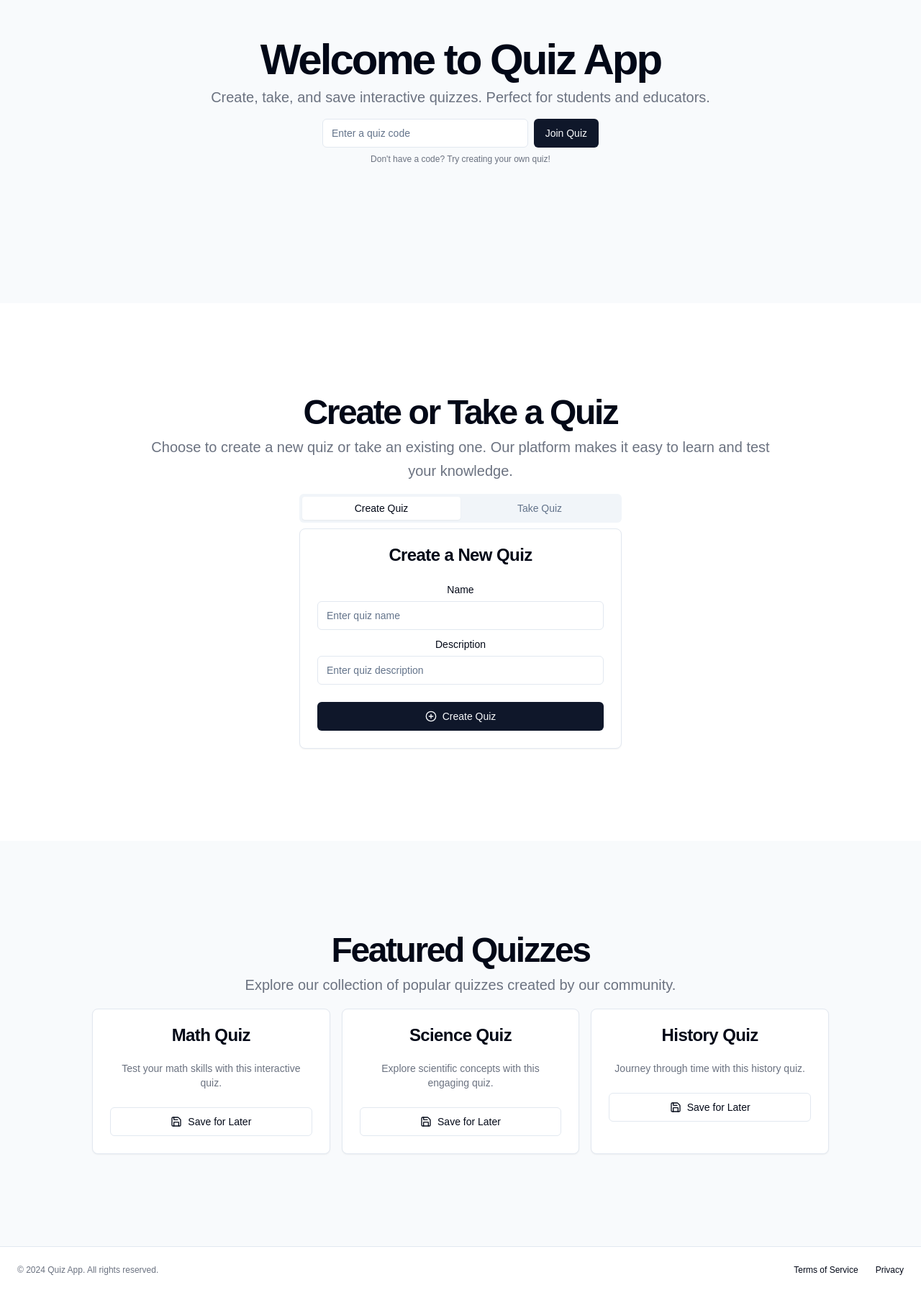
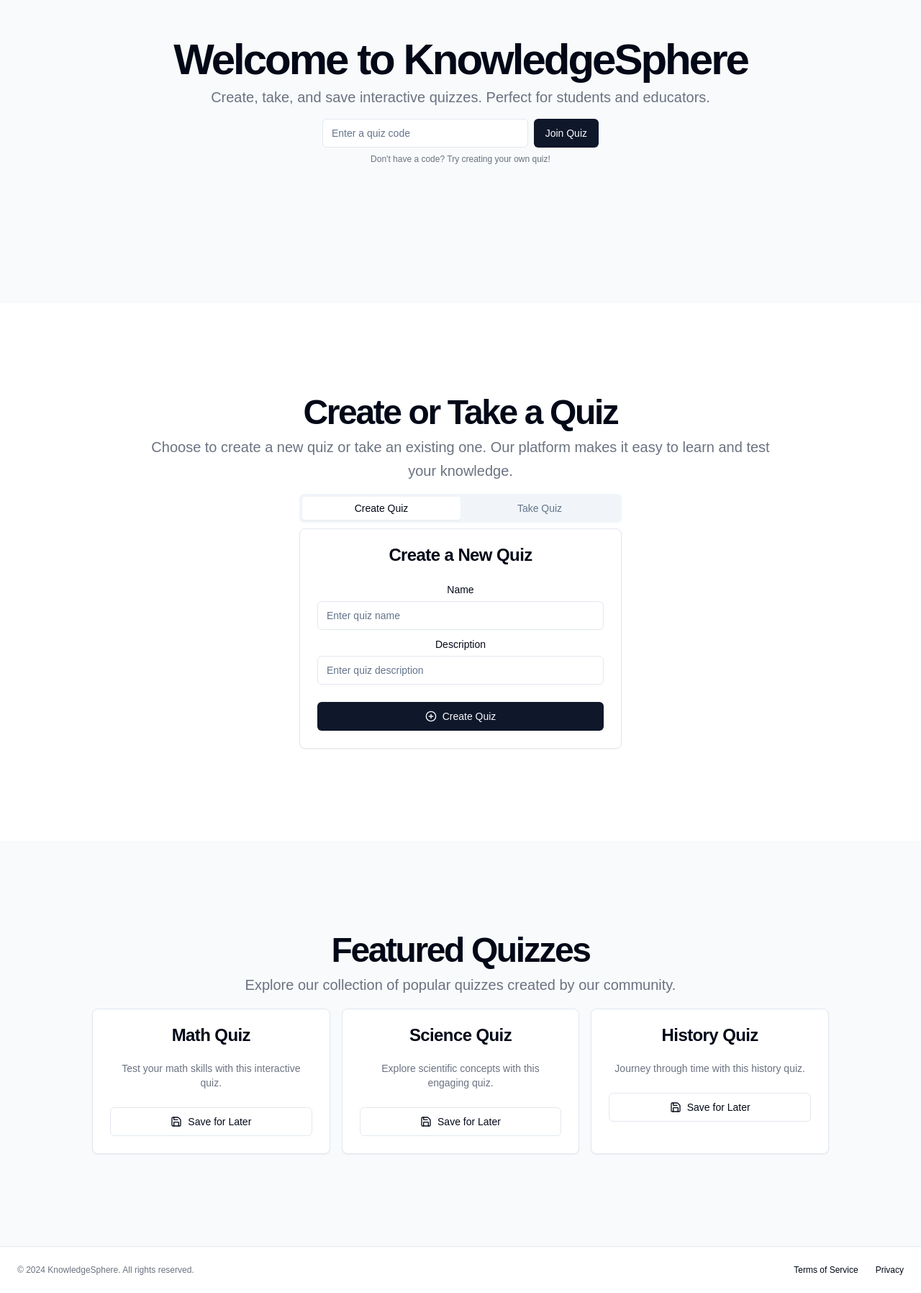
Before and after one commit to shagene/knowledgesphere, a Next.js app: page / in a window 1280 px wide. Shown: the part 195-1991 px from the top of the page at 72% size. Built offline with nearby package versions, Linux system fonts and the light colour scheme.

Commit message:
updated info to reflect KnowledgeSphere

```diff
--- a/app/api/share-quiz/route.ts
+++ b/app/api/share-quiz/route.ts
@@ -9,6 +9,8 @@ const kv = createClient({
 
 export async function POST(request: Request) {
   console.log('POST request received');
+  console.log('Request method:', request.method);
+  console.log('Request headers:', Object.fromEntries(request.headers));
   console.log('KV_REST_API_URL:', process.env.KV_REST_API_URL);
   console.log('KV_REST_API_TOKEN:', process.env.KV_REST_API_TOKEN ? 'Set' : 'Not set');
   console.log('NEXT_PUBLIC_BASE_URL:', process.env.NEXT_PUBLIC_BASE_URL);
--- a/app/layout.tsx
+++ b/app/layout.tsx
@@ -19,8 +19,8 @@ const geistMono = localFont({
 });
 
 export const metadata: Metadata = {
-  title: "Create Next App",
-  description: "Generated by create next app",
+  title: "KnowledgeSphere",
+  description: "Created by Steven Hagene",
 };
 
 export default function RootLayout({ children }: { children: React.ReactNode }) {
--- a/components/footer.tsx
+++ b/components/footer.tsx
@@ -3,7 +3,7 @@ import Link from "next/link"
 export function Footer() {
   return (
     <footer className="flex flex-col gap-2 sm:flex-row py-6 w-full shrink-0 items-center px-4 md:px-6 border-t">
-      <p className="text-xs text-gray-500">© 2024 Quiz App. All rights reserved.</p>
+      <p className="text-xs text-gray-500">© 2024 KnowledgeSphere. All rights reserved.</p>
       <nav className="sm:ml-auto flex gap-4 sm:gap-6">
         <Link className="text-xs hover:underline underline-offset-4" href="#">
           Terms of Service
--- a/components/home-page.tsx
+++ b/components/home-page.tsx
@@ -34,7 +34,7 @@ export function HomePage() {
             <div className="flex flex-col items-center space-y-4 text-center">
               <div className="space-y-2">
                 <h1 className="text-3xl font-bold tracking-tighter sm:text-4xl md:text-5xl lg:text-6xl/none">
-                  Welcome to Quiz App
+                  Welcome to KnowledgeSphere
                 </h1>
                 <p className="mx-auto max-w-[700px] text-gray-500 md:text-xl dark:text-gray-400">
                   Create, take, and save interactive quizzes. Perfect for students and educators.
--- a/components/navigation.tsx
+++ b/components/navigation.tsx
@@ -6,7 +6,7 @@ export function Navigation() {
     <header className="px-4 lg:px-6 h-14 flex items-center bg-slate-50">
       <Link className="flex items-center justify-center" href="/">
         <BookOpen className="h-6 w-6 text-indigo-500" />
-        <span className="sr-only">Quiz App</span>
+        <span className="sr-only">KnowledgeSphere</span>
       </Link>
       <nav className="ml-auto flex gap-4 sm:gap-6">
         <Link className="text-sm font-medium hover:underline underline-offset-4" href="/">
--- a/components/saved-quizzes.tsx
+++ b/components/saved-quizzes.tsx
@@ -42,9 +42,7 @@ const SavedQuizzesComponent: React.FC = () => {
   const handleShare = async (quiz: Quiz) => {
     try {
       console.log('Sharing quiz:', quiz);
-      const apiUrl = process.env.NODE_ENV === 'production'
-        ? '/api/share-quiz'
-        : 'http://localhost:3000/api/share-quiz';
+      const apiUrl = '/api/share-quiz';
       console.log('API URL:', apiUrl);
       const response = await fetch(apiUrl, {
         method: 'POST',
@@ -52,14 +50,20 @@ const SavedQuizzesComponent: React.FC = () => {
         body: JSON.stringify(quiz),
       });
       console.log('Share response status:', response.status);
+      console.log('Share response headers:', Object.fromEntries(response.headers));
       if (!response.ok) {
         const errorText = await response.text();
+        console.error('Error response:', errorText);
         throw new Error(`HTTP error! status: ${response.status}, message: ${errorText}`);
       }
-      const { shareLink } = await response.json();
-      console.log('Received shareLink:', shareLink);
-      setShareLink(shareLink);
-      setShareDialogOpen(true);
+      const responseData = await response.json();
+      console.log('Received response data:', responseData);
+      if (responseData.shareLink) {
+        setShareLink(responseData.shareLink);
+        setShareDialogOpen(true);
+      } else {
+        throw new Error('No shareLink in response');
+      }
     } catch (error: unknown) {
       console.error('Error sharing quiz:', error);
       toast({
```
Also changed, not shown: vercel.json, 2 other files (tests, documents, lock files or other folders).
